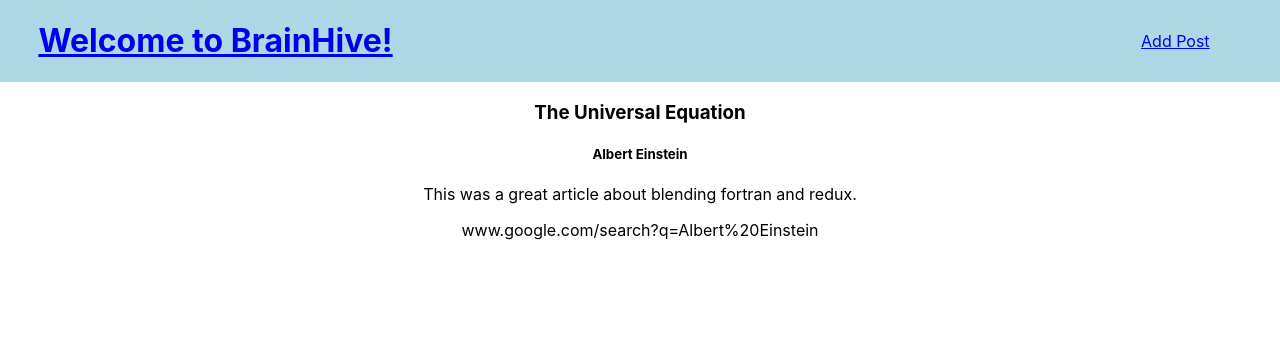
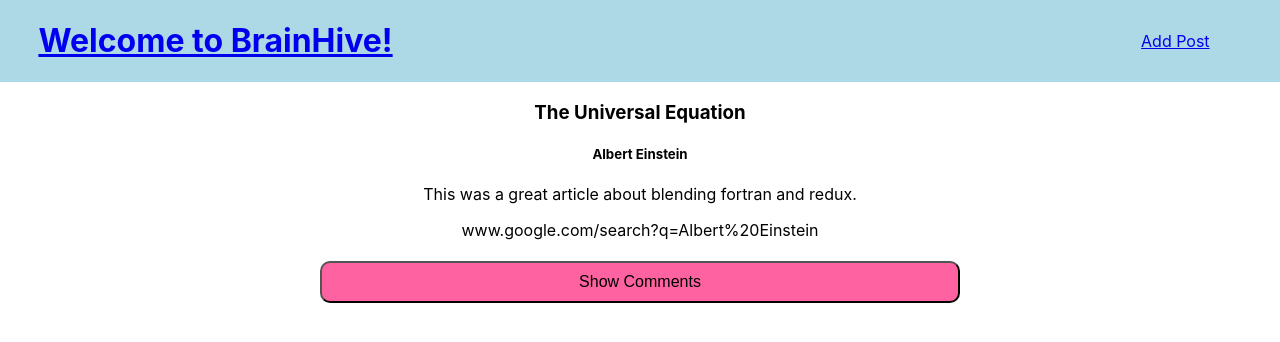
Before and after one commit to crcnum4/bh8Morning, a React (Create React App) app: page /post/1 in a window 1280 px wide. Shown: the top 342 px of the page. Built offline with nearby package versions, Linux system fonts and the light colour scheme.

Commit message:
added comments to viewpost

```diff
--- a/src/components/PostForm.js
+++ b/src/components/PostForm.js
@@ -1,4 +1,5 @@
 import React, { Component } from "react";
+import Button from "./common/Button";
 
 const INITIAL_STATE = {
   id: 0,
@@ -145,9 +146,7 @@ class PostForm extends Component {
             value={this.state.rating}
             onChange={(e) => this.handleChange(e)}
           />
-          <button style={myStyles.button} type="submit">
-            Submit
-          </button>
+          <Button type="submit">Select</Button>
         </form>
       </div>
     );
@@ -169,20 +168,6 @@ const myStyles = {
     fontSize: 20,
     marginBottom: 4,
   },
-  button: {
-    alignSelf: "center",
-    // backgroundColor: "#F96295",
-    backgroundColor: "#ff62a1",
-    marginLeft: 5,
-    marginRight: 5,
-    marginBottom: 10,
-    marginTop: 5,
-    width: "50%",
-    borderRadius: 10,
-    fontSize: 16,
-    paddingTop: 10,
-    paddingBottom: 10,
-  },
 };
 
 export default PostForm;
--- a/src/components/ViewPost.js
+++ b/src/components/ViewPost.js
@@ -1,7 +1,29 @@
 import React, { Component } from "react";
 import { withRouter } from "react-router-dom";
+import Button from "./common/Button";
 
 class ViewPost extends Component {
+  state = {
+    showComments: false,
+  };
+
+  clickHandler = () => {
+    this.setState({
+      showComments: !this.state.showComments,
+    });
+  };
+
+  renderComments = (post) => {
+    return post.comments.map((comment) => {
+      return (
+        <div className="box">
+          <p>{comment.commenter}</p>
+          <p>{comment.text}</p>
+        </div>
+      );
+    });
+  };
+
   render() {
     const { postId } = this.props.match.params;
     const post = this.props.post[postId - 1];
@@ -11,6 +33,10 @@ class ViewPost extends Component {
         <h5>{post.resourceAuthor}</h5>
         <p>{post.summary}</p>
         <p>{post.link}</p>
+        <Button onClick={this.clickHandler}>
+          {this.state.showComments ? "Hide Comments" : "Show Comments"}
+        </Button>
+        {this.state.showComments ? this.renderComments(post) : null}
       </div>
     );
   }
--- /dev/null
+++ b/src/components/common/Button.js
@@ -0,0 +1,28 @@
+import React from "react";
+
+const Button = (props) => {
+  return (
+    <button style={myStyles.button} {...props}>
+      {props.children}
+    </button>
+  );
+};
+
+const myStyles = {
+  button: {
+    alignSelf: "center",
+    // backgroundColor: "#F96295",
+    backgroundColor: "#ff62a1",
+    marginLeft: 5,
+    marginRight: 5,
+    marginBottom: 10,
+    marginTop: 5,
+    width: "50%",
+    borderRadius: 10,
+    fontSize: 16,
+    paddingTop: 10,
+    paddingBottom: 10,
+  },
+};
+
+export default Button;
```
